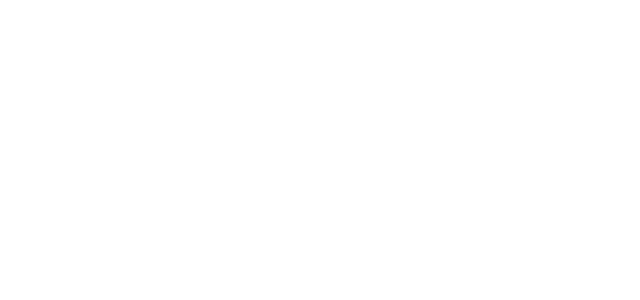
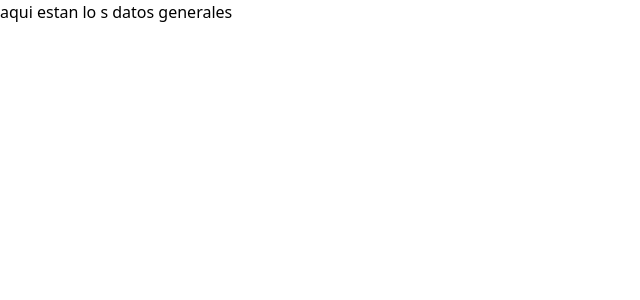
Before and after one commit to IVER-15-07/ohSansi, a React (Vite) app in the folder frontend/: page /Datosgenerales in a window 1280 px wide. Before the commit this address had no page. Shown: the top 300 px of the page, without its empty margins (0-640 px from the left). Built offline with nearby package versions, Linux system fonts and the light colour scheme.

Commit message:
todas las rutas estan creadas mas routeadas de la manera correcta

```diff
--- a/frontend/src/App.jsx
+++ b/frontend/src/App.jsx
@@ -2,8 +2,22 @@
 
 import Home from './pages/Home'
 import AdminLayout from './layouts/AdminLayout'
+
+
+
+
+
+
 import Olympiad from './pages/admin/Olympiad'
+
+
 import Parametros from './pages/admin/Parametros'
+import Datosgenerales from './pages/admin/Datosgenerales'
+import Detalles from './pages/admin/Detalles'
+import Divisiones from './pages/admin/Divisiones'
+
+
+
 
 
 
@@ -28,6 +42,11 @@
 
         </Route>
 
+
+        <Route path="/Datosgenerales" element={<Datosgenerales />} />
+        <Route path="/Detalles" element={<Detalles />} />
+        <Route path="/Divisiones" element={<Divisiones />} />
+
          {/* Rutas del  user */}
 
 
--- a/frontend/src/layouts/AdminLayout.jsx
+++ b/frontend/src/layouts/AdminLayout.jsx
@@ -17,6 +17,7 @@
       <div className="flex-1">
         <div className="pt-3 pl-4 pb-0">
           <MenuIcon onClick={() => setIsCollapsed(!isCollapsed)} className="cursor-pointer" />
+
         </div>
         <Outlet />
       </div>
--- /dev/null
+++ b/frontend/src/pages/admin/Datosgenerales.jsx
@@ -0,0 +1,13 @@
+import React from 'react'
+
+const Datosgenerales = () => {
+  return (
+    <div>
+
+        <h1>aqui estan lo s datos  generales </h1>
+
+    </div>
+  )
+}
+
+export default Datosgenerales
--- /dev/null
+++ b/frontend/src/pages/admin/Detalles.jsx
@@ -0,0 +1,12 @@
+import React from 'react'
+
+const Detalles = () => {
+  return (
+    <div>
+        <h1>hola  soy detalles</h1>
+
+    </div>
+  )
+}
+
+export default Detalles
--- /dev/null
+++ b/frontend/src/pages/admin/Divisiones.jsx
@@ -0,0 +1,12 @@
+import React from 'react'
+
+const Divisiones = () => {
+  return (
+    <div>
+        <h1> hola  soy divisiones</h1>
+
+    </div>
+  )
+}
+
+export default Divisiones
```
